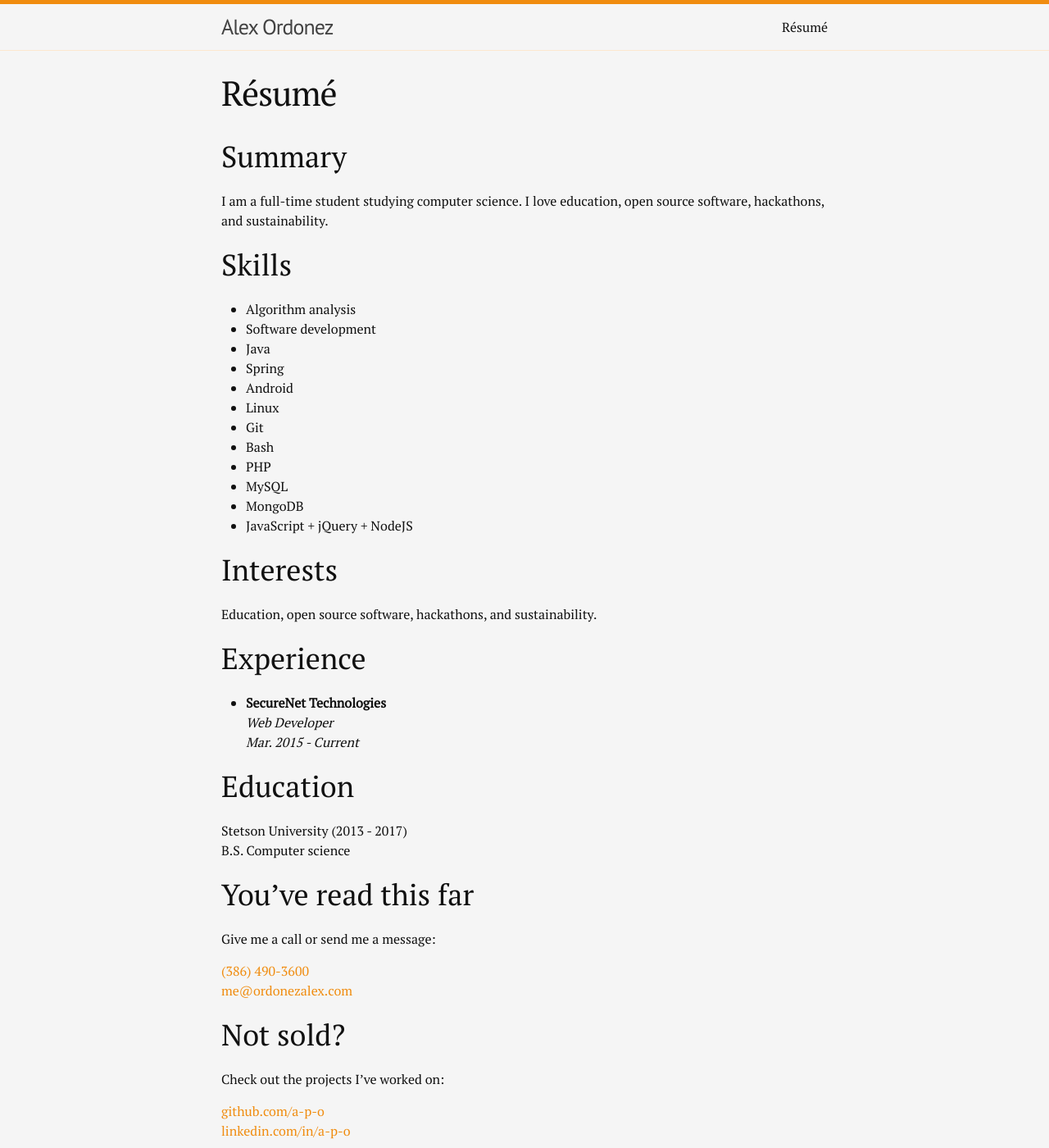
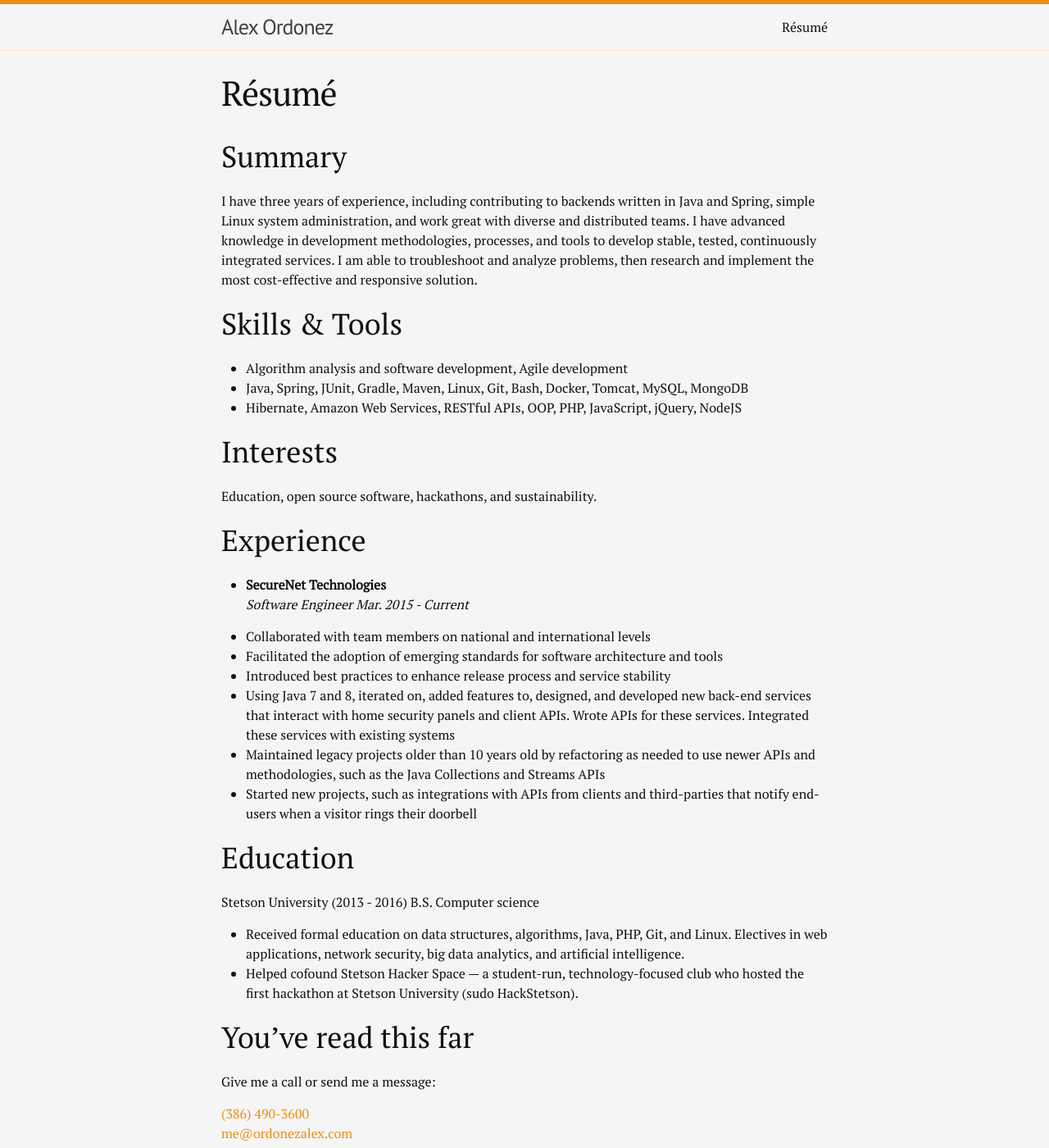
Before and after one commit to a-p-o/a-p-o.github.io, a Jekyll site: the page built from resume.md, in a window 1280 px wide and 1400 px high. Shown: the whole window at 82% size. Built offline with Jekyll 4.4.1, drawn with Linux system fonts in a browser that asks for light colours; some web fonts are replaced.

Commit message:
Update resume

```diff
--- a/resume.md
+++ b/resume.md
@@ -5,23 +5,15 @@
 ---
 # Summary
 
-I am a full-time student studying computer science.
-I love education, open source software, hackathons, and sustainability.
+I have three years of experience, including contributing to backends written in Java and Spring, simple Linux system administration, and work great with diverse and distributed teams.
+I have advanced knowledge in development methodologies, processes, and tools to develop stable, tested, continuously integrated services.
+I am able to troubleshoot and analyze problems, then research and implement the most cost-effective and responsive solution.
 
-# Skills
+# Skills & Tools
 
-* Algorithm analysis
-* Software development
-* Java
-* Spring
-* Android
-* Linux
-* Git
-* Bash
-* PHP
-* MySQL
-* MongoDB
-* JavaScript + jQuery + NodeJS
+* Algorithm analysis and software development, Agile development
+* Java, Spring, JUnit, Gradle, Maven, Linux, Git, Bash, Docker, Tomcat, MySQL, MongoDB
+* Hibernate, Amazon Web Services, RESTful APIs, OOP, PHP, JavaScript, jQuery, NodeJS
 
 # Interests
 
@@ -30,13 +22,24 @@
 # Experience
 
 * **SecureNet Technologies**
-_Web Developer_
+_Software Engineer_
 _Mar. 2015 - Current_
+
+* Collaborated with team members on national and international levels
+* Facilitated the adoption of emerging standards for software architecture and tools
+* Introduced best practices to enhance release process and service stability
+* Using Java 7 and 8, iterated on, added features to, designed, and developed new back-end services that interact with home security panels and client APIs. Wrote APIs for these services. Integrated these services with existing systems
+* Maintained legacy projects older than 10 years old by refactoring as needed to use newer APIs and methodologies, such as the Java Collections and Streams APIs
+* Started new projects, such as integrations with APIs from clients and third-parties that notify end-users when a visitor rings their doorbell
+
 
 # Education
 
-Stetson University (2013 - 2017)
+Stetson University (2013 - 2016)
 B.S. Computer science
+
+* Received formal education on data structures, algorithms, Java, PHP, Git, and Linux. Electives in web applications, network security, big data analytics, and artificial intelligence.
+* Helped cofound Stetson Hacker Space — a student-run, technology-focused club who hosted the first hackathon at Stetson University (sudo HackStetson).
 
 # You've read this far
 
```
